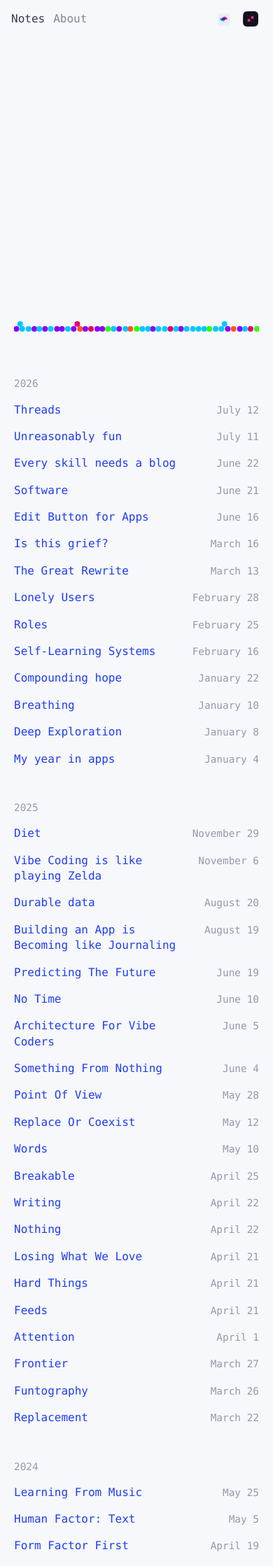
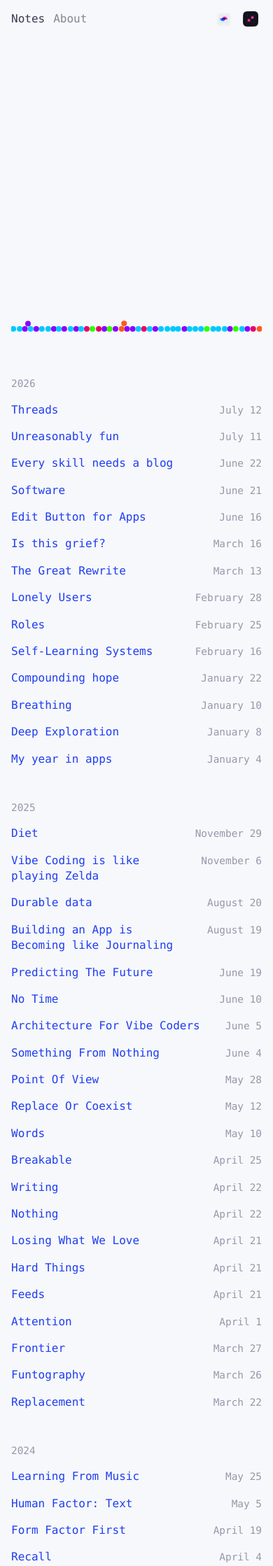
Before and after one commit to berndpl/notes-plontsch, a Jekyll site: the page built from index.markdown, in a window 390 px wide. Shown: the top 2238 px of the page at 70% size. Built offline with Jekyll 4.4.1, drawn with Linux system fonts in a browser that asks for light colours; some web fonts are replaced.

Commit message:
▲ Normalize family content width
Co-authored-by: Copilot <223556219+Copilot@users.noreply.github.com>

```diff
--- a/assets/css/family-header.css
+++ b/assets/css/family-header.css
@@ -2,11 +2,29 @@
   Canonical shared header CSS.
   The host owns palette values and appearance selection. Define these tokens for every supported
   dark, light, or OS-selected mode: --theme-base, --theme-surface0, --theme-text,
-  --theme-body-rgb, --theme-link, --theme-hover, and --theme-accent. Also define the fixed family
-  family metric tokens when present. Fallbacks below are the contract defaults.
+  --theme-body-rgb, --theme-link, --theme-hover, and --theme-accent.
 */
+:root {
+  --family-content-width: 800px;
+  --family-layout-inset: 20px;
+  --family-layout-inset-compact: 16px;
+  --family-header-padding-y: .7rem;
+  --family-header-gap: 1rem;
+  --family-project-icon-size: 1.4rem;
+  --family-project-link-size: 2rem;
+  --family-project-link-radius: 8px;
+}
+
+*,
+*::before,
+*::after {
+  box-sizing: border-box;
+}
+
 body {
-  padding-top: 0;
+  max-width: var(--family-content-width);
+  margin: 0 auto;
+  padding: 0 var(--family-layout-inset) 20px;
 }
 
 .skip-link {
@@ -120,9 +138,12 @@ body {
 }
 
 @media (max-width: 720px) {
+  body {
+    padding: 0 var(--family-layout-inset-compact) 16px;
+  }
+
   .topbar-inner {
-    padding: var(--family-header-padding-y, .7rem)
-      var(--family-layout-inset-compact, 16px);
+    padding: var(--family-header-padding-y) var(--family-layout-inset-compact);
   }
   .site-nav { gap: .75rem; }
 }
--- a/assets/css/main.css
+++ b/assets/css/main.css
@@ -15,9 +15,6 @@ html {
 body {
   color: var(--theme-text);
   background-color: var(--theme-base);
-  max-width: 800px;
-  margin: 0 auto;
-  padding: 20px;
   transition: background-color 0.35s ease, color 0.25s ease;
 }
 
```
